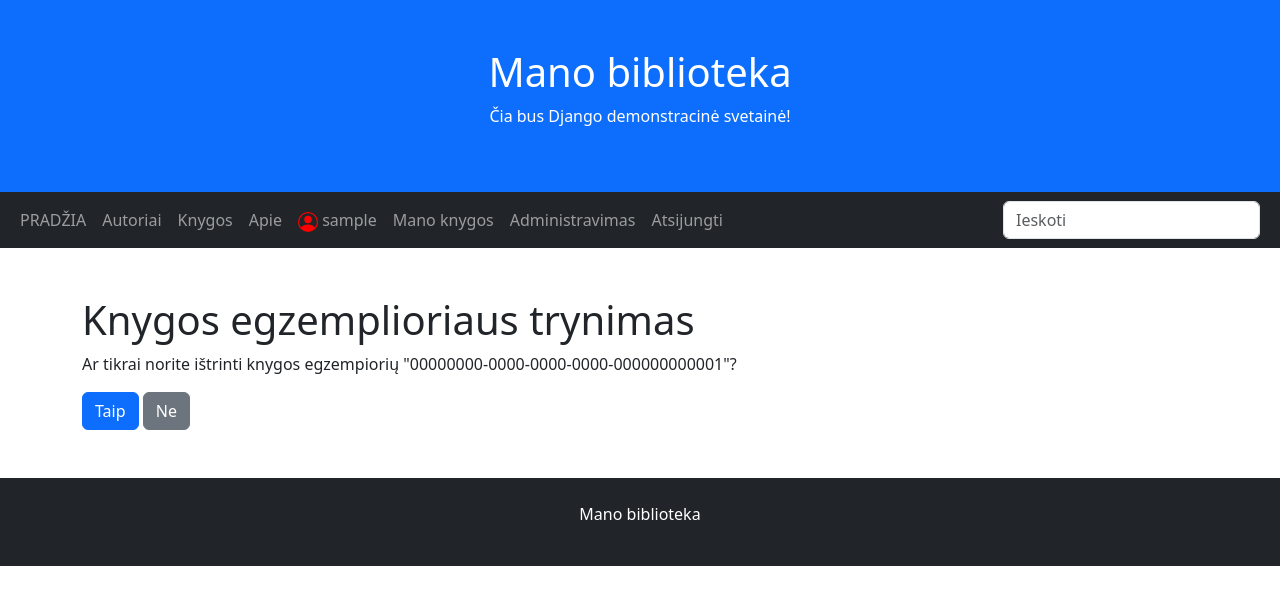
After one commit to marelia-dev/django-library-app, a Django app: page /instances/1/delete/ in a window 1280 px wide. The commit adds this page. Shown: the top 605 px of the page. Run offline with Django 5.2, Linux system fonts and the light colour scheme; a user stored in the database is signed in; tables that the repository leaves empty hold one stand-in row (values such as "Sample post").

Commit message:
11: +Darbuotojas gali ištrinti knygos egzempliorių (DeleteView)

```diff
--- a/mysite/library/templates/instance.html
+++ b/mysite/library/templates/instance.html
@@ -12,6 +12,7 @@
 <p>Būsena: {{ instance.get_status_display }}</p>
 <div>
     <a href="{% url 'instance_update' instance.pk %}" class="btn btn-warning">Redaguoti</a>
+    <a href="{% url 'instance_delete' instance.pk %}" class="btn btn-danger">Ištrinti</a>
 </div>
 
 {% endblock %}
--- /dev/null
+++ b/mysite/library/templates/instance_delete.html
@@ -0,0 +1,14 @@
+{% extends 'base.html' %}
+{% load static %}
+{% block title %}Knygos egzemplioriaus trynimas{% endblock %}
+
+{% block content %}
+<h1>Knygos egzemplioriaus trynimas</h1>
+<p>Ar tikrai norite ištrinti knygos egzempiorių "{{ instance }}"?</p>
+<form method="post">
+    {% csrf_token %}
+    <button type="submit" class="btn btn-primary">Taip</button>
+    <a class="btn btn-secondary" href="{% url 'instance' instance.pk %}">Ne</a>
+</form>
+
+{% endblock %}
--- a/mysite/library/urls.py
+++ b/mysite/library/urls.py
@@ -16,4 +16,5 @@ urlpatterns = [
     path('instances/<int:pk>/', views.BookInstanceDetailView.as_view(), name="instance"),
     path('instances/create/', views.BookInstanceCreateView.as_view(), name="instance_create"),
     path('instances/<int:pk>/update/', views.BookInstanceUpdateView.as_view(), name="instance_update"),
+    path('instances/<int:pk>/delete/', views.BookInstanceDeleteView.as_view(), name="instance_delete"),
 ]
--- a/mysite/library/views.py
+++ b/mysite/library/views.py
@@ -164,3 +164,12 @@ class BookInstanceUpdateView(LoginRequiredMixin, UserPassesTestMixin, generic.Up
 
     def test_func(self):
         return self.request.user.is_staff
+
+class BookInstanceDeleteView(LoginRequiredMixin, UserPassesTestMixin, generic.DeleteView):
+    model = BookInstance
+    template_name = "instance_delete.html"
+    context_object_name = "instance"
+    success_url = reverse_lazy('instances')
+
+    def test_func(self):
+        return self.request.user.is_staff
```
